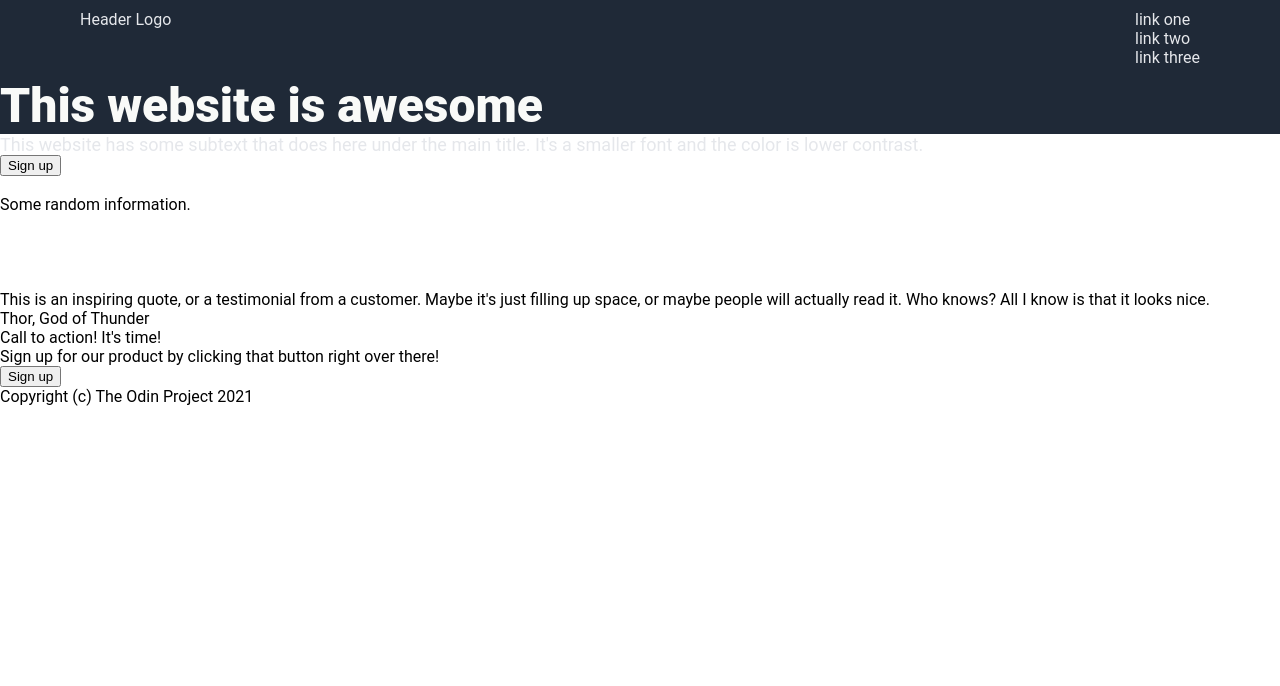
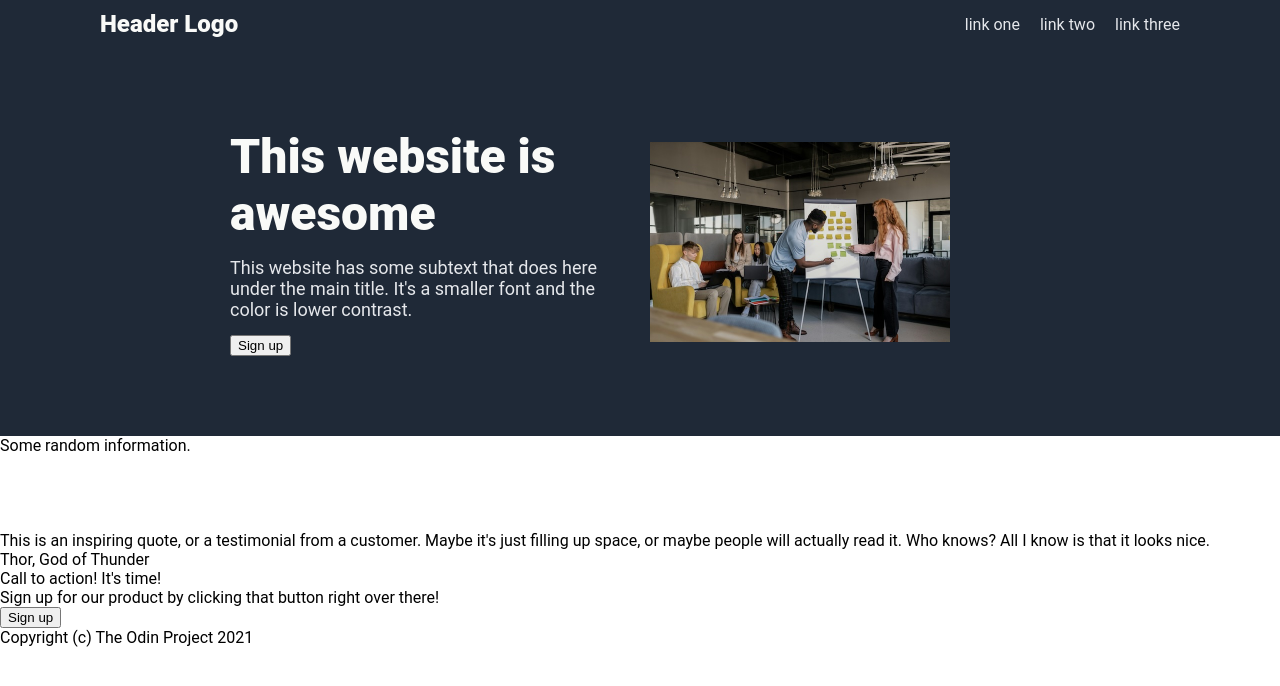
Before and after one commit to jmdavisou/landing-page, a plain HTML site: page index.html in a window 1280 px wide. Drawn offline with Linux system fonts and the light colour scheme.

Commit message:
update css hero section

```diff
--- a/index.html
+++ b/index.html
@@ -25,7 +25,10 @@
             </div>
             <button>Sign up</button>
         </div>
-        <img src="" alt="">
+        <div class="hero-image">
+            <img src="./images/boardroom.jpg" alt="coworkers standing around an idea whiteboard" id="hero-image">
+        </div>
+        <!-- Photo by Alena Darmel: https://www.pexels.com/photo/a-man-and-a-woman-having-a-discussion-over-a-board-with-post-its-7710076/ -->
     </div>
     <div class="random-container">
         <div class="h2">Some random information.</div>
--- a/styles/styles.css
+++ b/styles/styles.css
@@ -11,20 +11,26 @@ header {
     background-color: #1F2937;
     display: flex;
     justify-content: flex-end;
-    padding: 10px 80px;
+    align-items: center;
+    padding: 10px 100px;
     gap: 10px;
 
 }
 
 header .logo {
     margin-right: auto;
+    font-size: 24px;
+    font-weight: 800;
+    color: #F9FAF8;
 }
 
 nav ul {
     list-style-type: none;
+    display: flex;
+    flex: row;
     margin: 0;
     padding: 0;
-    gap: 10px;
+    gap: 20px;
 
 }
 
@@ -33,14 +39,13 @@ a, li {
     color: #E5E7EB;
 }
 
-/* nav li {
-    display: inline-block; */
-
-}
-
 .hero-container {
     background-color: #1F2937;
     display: flex;
+    align-items: center;
+    justify-content: center;
+    padding: 80px;
+    gap: 20px;
 }
 
 .hero {
@@ -48,10 +53,28 @@ a, li {
     background-color: #1F2937;
     font-size: 48px;
     font-weight: 900;
+    margin-bottom: 15px;
+    max-height: 500px;
 }
 
-.secondary-text, .nav {
+.hero-text {
+    width: 400px;
+}
+
+.secondary-text {
     color: #E5E7EB;
     font-size: 18px;
+    background-color: #1F2937;
+    margin-bottom: 15px;
+}
+
+.hero-image {
+    width: 400px;
+    height: 200px;
+    display: flex;
+}
+
+.hero-text button {
+
 
 }
```
Also changed, not shown: images/boardroom.jpg (added).
